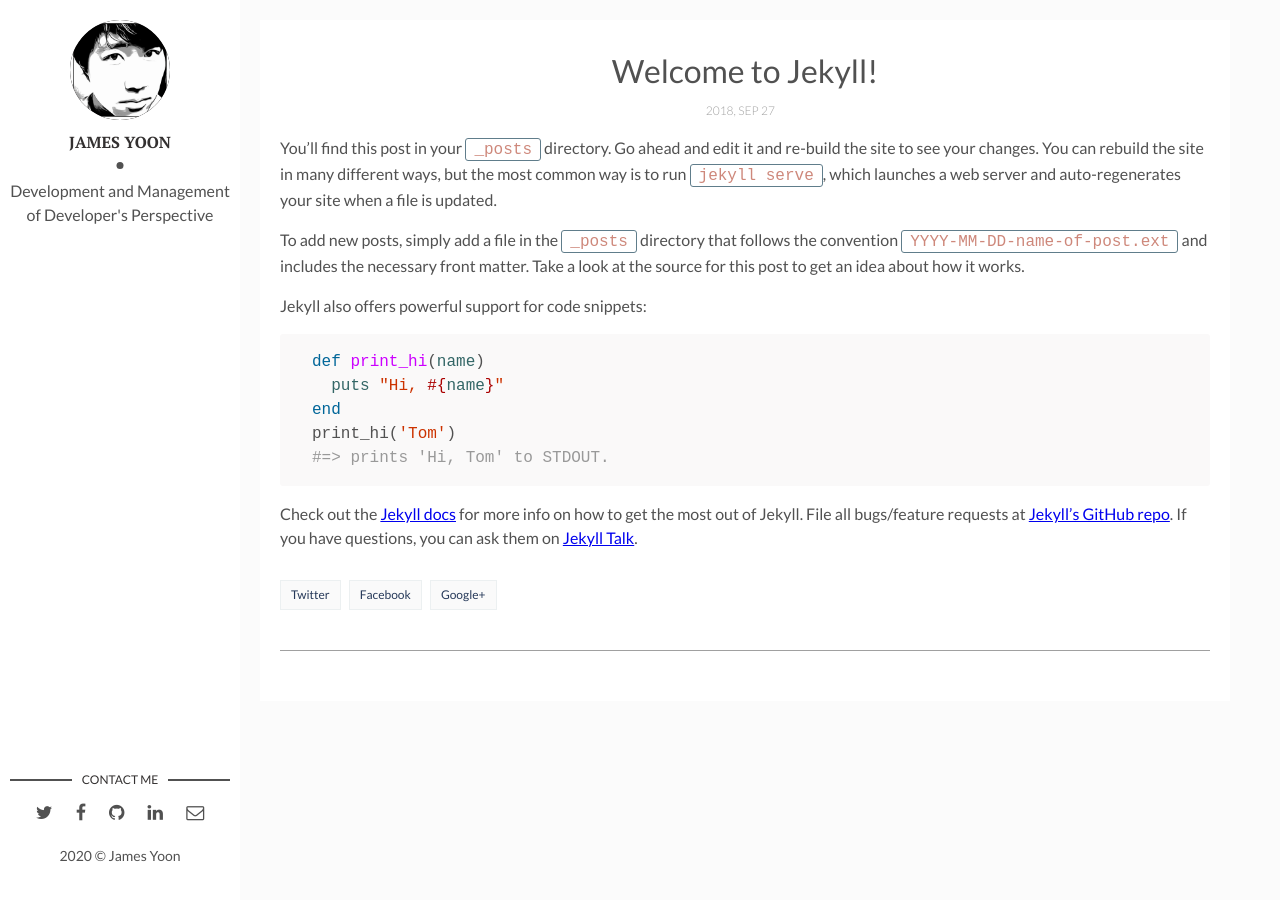
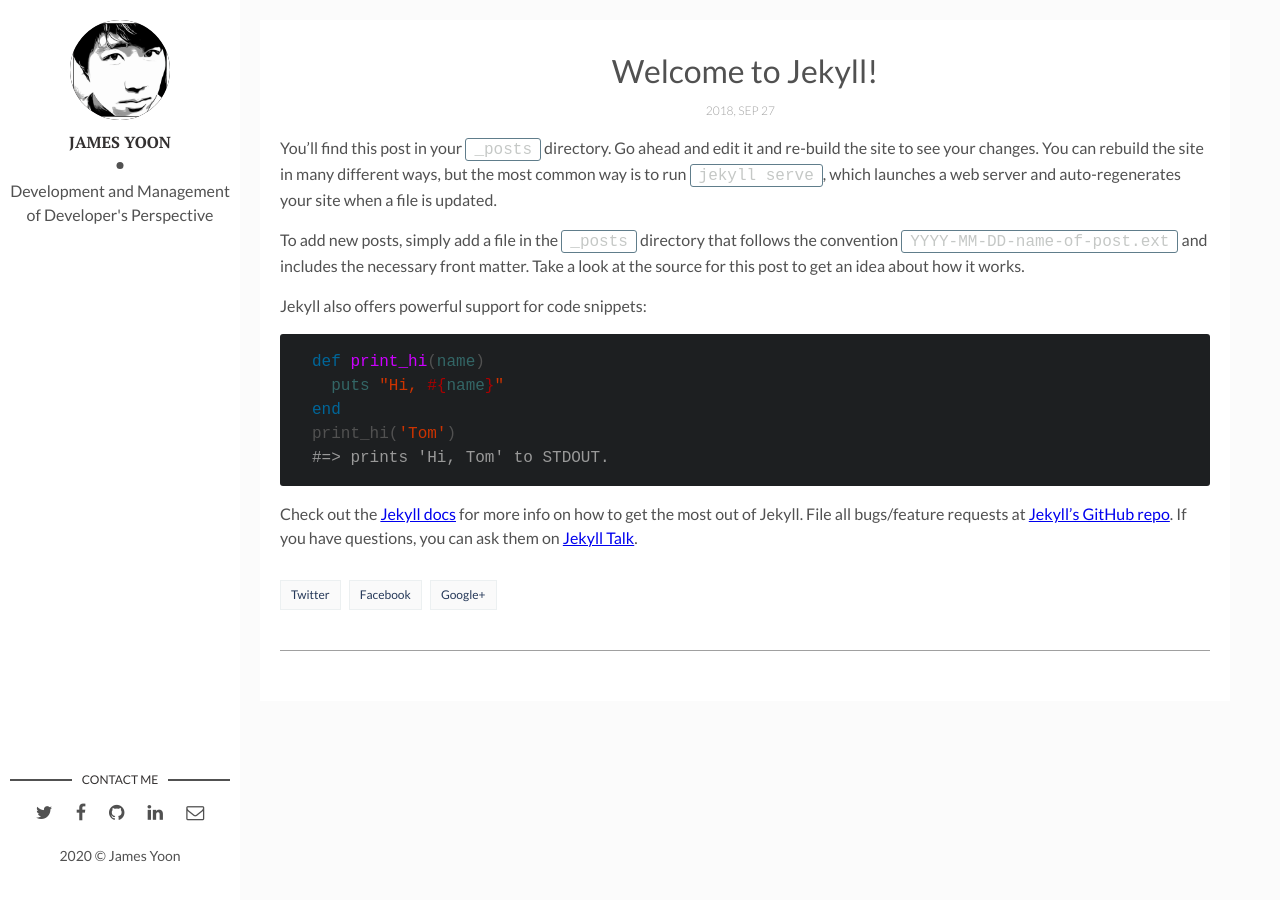
Before and after one commit to butteryoon/butteryoon.github.io, a Jekyll site: the page built from _posts/2018-09-27-welcome-to-jekyll.markdown, in a window 1280 px wide. Built offline with Jekyll 4.4.1, drawn with Linux system fonts in a browser that asks for light colours; comment, search, counter and statistics services are not loaded.

Commit message:
setting : code color based black, add jekyll-gist

```diff
--- a/_config.yml
+++ b/_config.yml
@@ -29,6 +29,7 @@
 plugins:
   - jekyll-sitemap
   - jekyll-paginate
+  - jekyll-gist
   - jemoji
 
 paginate: 8
@@ -38,3 +39,8 @@
 
 include:
   - _static
+
+highlighter: rouge
+
+gist:
+  noscript: false
--- a/assets/css/main.css
+++ b/assets/css/main.css
@@ -437,14 +437,16 @@
 }
 
 .highlight {
-  background-color: #faf9f9;
+/*  background-color: #faf9f9; */
+  background-color: #1d1f21;
   -webkit-border-radius: 3px;
           border-radius: 3px;
   margin: 0;
 }
 
 .highlighter-rouge {
-  color: #ce887b;
+/*  color: #ce887b; */
+  color: #c5c8c6;
   font-weight: 400;
   border: 1px solid #607D8B;
   -webkit-border-radius: 3px;
```
